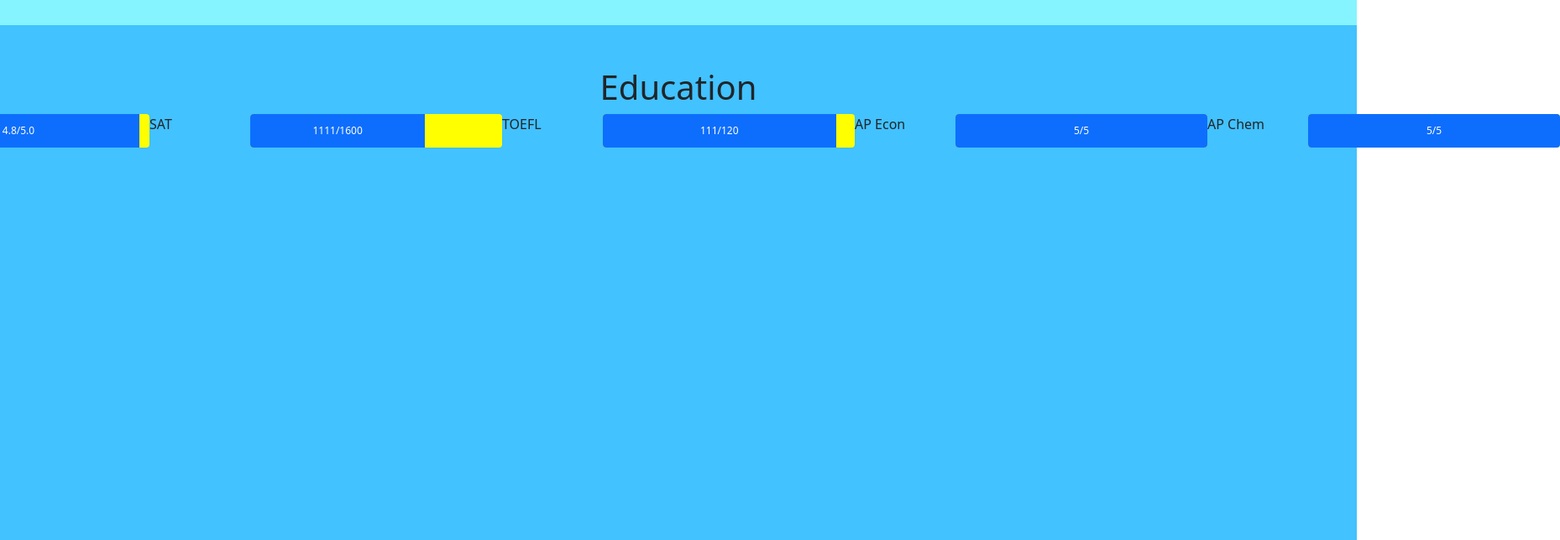
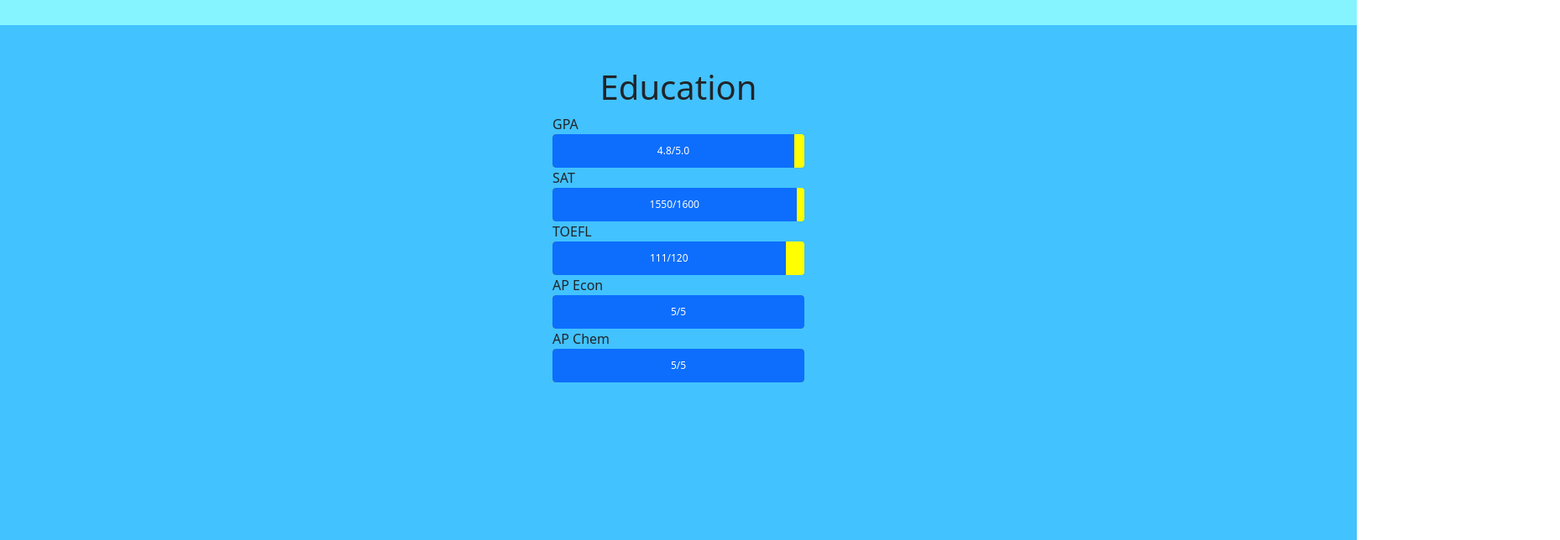
Before and after one commit to Healer-Kim/Andrew-App, a React (Create React App) app: page /learn in a window 1280 px wide. Shown: the part 1620-2264 px from the top of the page at 84% size, 1858 px wide, since content can reach past the window. Built offline with nearby package versions, Linux system fonts and the light colour scheme.

Commit message:
ProgressBar 2

```diff
--- a/src/LearnPage/index.js
+++ b/src/LearnPage/index.js
@@ -151,6 +151,7 @@ width: 100px;
 margin-right: 20px;
 display: flex;
 display-direction: row;
+font-display: center;
 `
 
 
@@ -211,6 +212,7 @@ function LearnPage() {
                     <EducationContainer>
                         <h1>Education</h1>
                         <EducationRowContainer>
+                            <div>
                             <EducationLabel>GPA</EducationLabel>
                                 <ProgressBar
                                 style = {barStyle}
@@ -222,10 +224,10 @@ function LearnPage() {
                             <EducationLabel>SAT</EducationLabel>
                                 <ProgressBar
                                 style = {barStyle}
-                                label = {`1111/1600`}
+                                label = {`1550/1600`}
                                 max={1600}
                                 min={0}
-                                now={1111}
+                                now={1550}
                                 ></ProgressBar>
                             <EducationLabel>TOEFL</EducationLabel>
                                 <ProgressBar
@@ -251,6 +253,8 @@ function LearnPage() {
                                 min={0}
                                 now={5}
                                 ></ProgressBar>
+                            </div>
+
                         </EducationRowContainer>
                     </EducationContainer>
                 </Downside>
```
